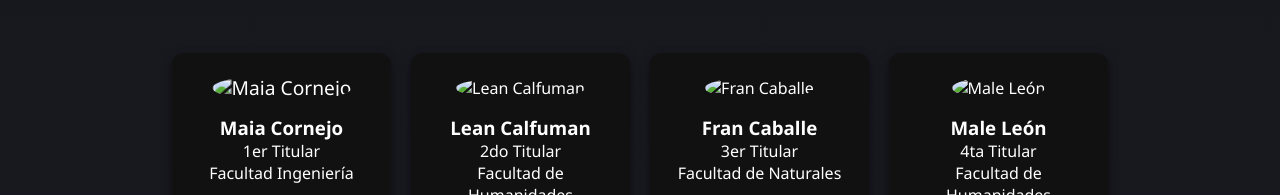
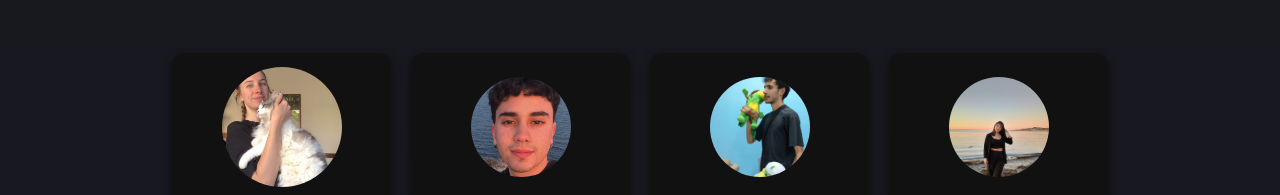
Before and after one commit to facu-espanol/tridente, a plain HTML site: page index.html in a window 1280 px wide. Shown: the part 718-913 px from the top of the page. Drawn offline with Linux system fonts and the light colour scheme.

Commit message:
probando a ver si funciona

```diff
--- a/index.html
+++ b/index.html
@@ -141,22 +141,22 @@
     <h2>Integrantes de la Lista</h2>
     <div class="integrantes">
       <div class="integrante">
-        <img src="persona1.jpeg" alt="Maia Cornejo" class="ajuste-maia">
+        <img src="persona 1.jpeg" alt="Maia Cornejo" class="ajuste-maia">
         <h3>Maia Cornejo</h3>
         <p>1er Titular</p>
         <p>Facultad Ingeniería</p>
       </div>
-      <div class="integrante"><img src="persona2.jpeg" alt="Lean Calfuman">
+      <div class="integrante"><img src="persona 2.jpeg" alt="Lean Calfuman">
         <h3>Lean Calfuman</h3>
         <p>2do Titular</p>
         <p>Facultad de Humanidades</p>
       </div>
-      <div class="integrante"><img src="persona3.jpeg" alt="Fran Caballe">
+      <div class="integrante"><img src="persona 3.jpeg" alt="Fran Caballe">
         <h3>Fran Caballe</h3>
         <p>3er Titular</p>
         <p>Facultad de Naturales</p>
       </div>
-      <div class="integrante"><img src="persona4.jpeg" alt="Male León">
+      <div class="integrante"><img src="persona 4.jpeg" alt="Male León">
         <h3>Male León</h3>
         <p>4ta Titular</p>
         <p>Facultad de Humanidades</p>
```
